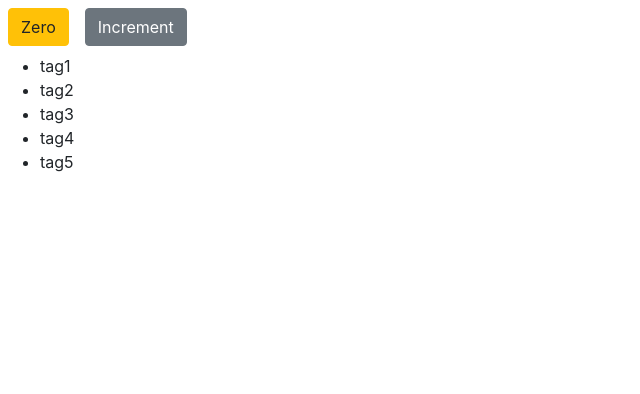
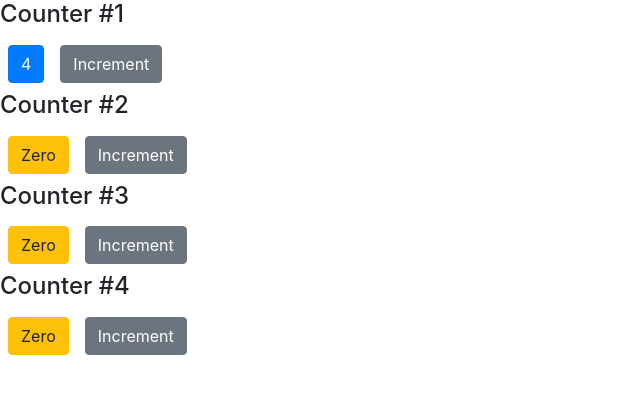
Before and after one commit to manozkumarj/My-CounterApp-Mosh, a React (Create React App) app: page / in a window 1280 px wide. Shown: the top 394 px of the page, without its empty margins (0-640 px from the left). Built offline with nearby package versions, Linux system fonts and the light colour scheme.

Commit message:
Implemented children property

```diff
--- a/src/App.js
+++ b/src/App.js
@@ -1,8 +1,8 @@
 import React from "react";
-import Counter from "./Counter";
+import Counters from "./Counters";
 
 function App() {
-  return <Counter />;
+  return <Counters />;
 }
 
 export default App;
--- a/src/Counter.jsx
+++ b/src/Counter.jsx
@@ -2,7 +2,7 @@ import React, { Component } from "react";
 
 class Counter extends Component {
   state = {
-    count: 0,
+    value: this.props.value,
     tags: ["tag1", "tag2", "tag3", "tag4", "tag5"]
   };
 
@@ -24,13 +24,15 @@ class Counter extends Component {
   // }
 
   handleIncrement = product => {
-    console.log(product);
-    this.setState({ count: this.state.count + 1 });
+    // console.log(product);
+    this.setState({ value: this.state.value + 1 });
   };
 
   render() {
+    console.log("Props ", this.props);
     return (
       <div>
+        {this.props.children}
         <span className={this.getClass()}>{this.formatCount()}</span>
         <button
           className="btn btn-secondary m-2"
@@ -38,20 +40,18 @@ class Counter extends Component {
         >
           Increment
         </button>
-        {this.state.tags.length === 0 && <h5>Please create new tags</h5>}
-        {this.rederTags()}
       </div>
     );
   }
 
   getClass() {
-    let { count } = this.state;
+    let { value: count } = this.state;
     let classes = "btn m-2 btn-";
     return (classes += count === 0 ? "warning" : "primary");
   }
 
   formatCount() {
-    let { count } = this.state;
+    let { value: count } = this.state;
     return count === 0 ? "Zero" : count;
   }
 }
--- /dev/null
+++ b/src/Counters.jsx
@@ -0,0 +1,26 @@
+import React, { Component } from "react";
+import Counter from "./Counter";
+
+class Counters extends Component {
+  state = {
+    counters: [
+      { id: 1, value: 4 },
+      { id: 2, value: 0 },
+      { id: 3, value: 0 },
+      { id: 4, value: 0 }
+    ]
+  };
+  render() {
+    return (
+      <div>
+        {this.state.counters.map(count => (
+          <Counter key={count.id} value={count.value}>
+            <h4>Counter #{count.id}</h4>
+          </Counter>
+        ))}
+      </div>
+    );
+  }
+}
+
+export default Counters;
```
